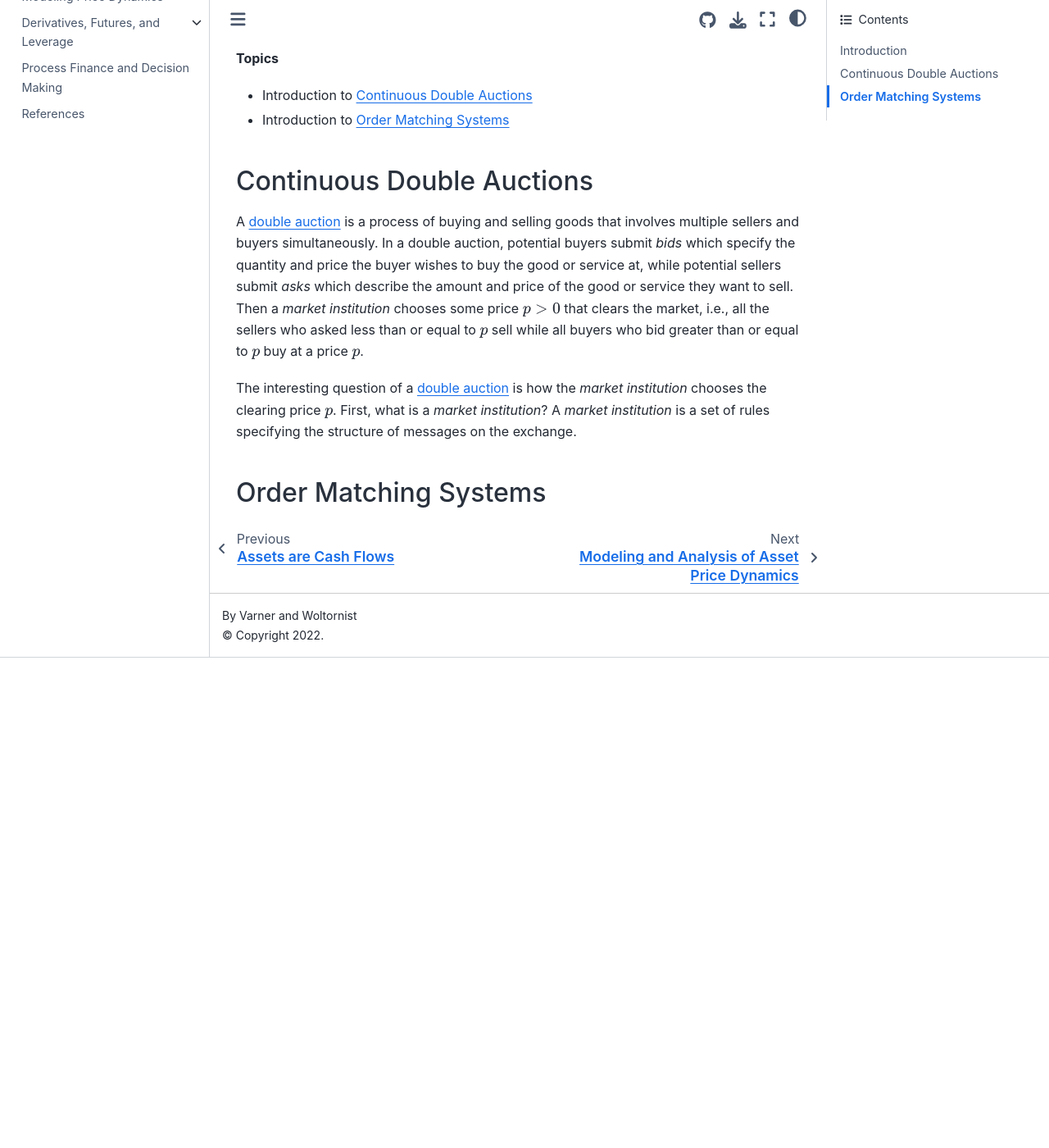
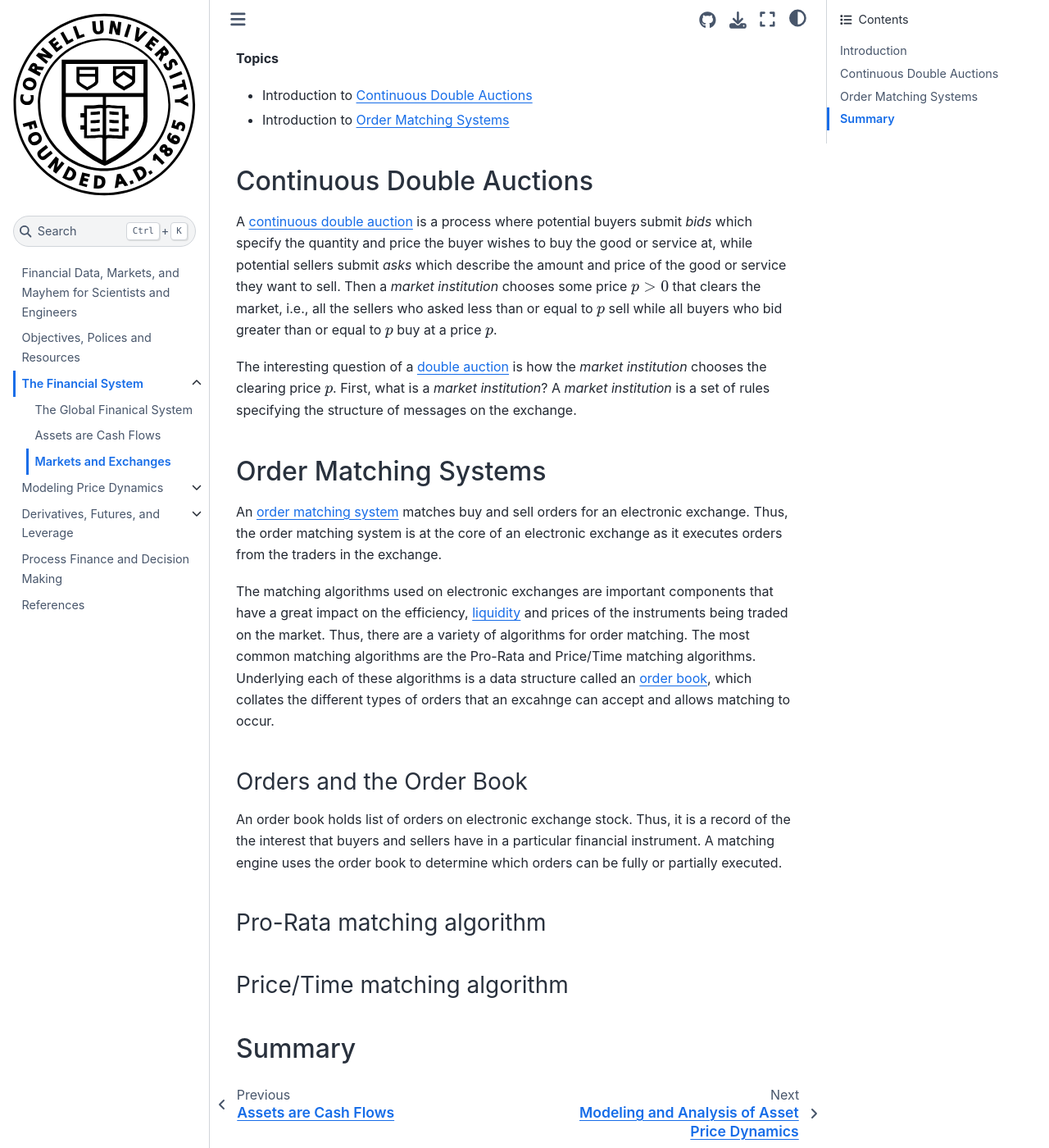
Before and after one commit to varnerlab/CHEME-5660-Markets-Mayhem-Book, a Jupyter Book: the page built from chapter-1-dir/markets.md, in a window 1280 px wide and 1400 px high, scrolled down 1023 px. Shown: the whole window at 82% size. Built offline with Jupyter Book 1.0.4 settings and Sphinx 7.4.7 and the Sphinx Book theme 1.1.4, drawn with Linux system fonts in a browser that asks for light colours; pages that are not in the unit, such as notebooks, are missing from menus; before the commit the page ends 1825 px from its top, so only the background shows below that; some of the changed lines change nothing that is shown; some of the changed text lies outside the part shown.

Commit message:
market structure
working on orders and order books

```diff
--- a/chapter-1-dir/markets.md
+++ b/chapter-1-dir/markets.md
@@ -1,7 +1,7 @@
 # Markets and Exchanges
 
 ## Introduction
-Markets are _places_ (perhaps physical locations such as a retail outlet or virtual sites on the internet) where parties exchange (trade) goods and services. In a physical market, buyers and sellers meet face-to-face, while there is no physical contact between buyers and sellers in a virtual market. Thus, a market is any _place_ where two or more parties engage in an economic transaction, i.e., the exchange of goods, services, information, currency, or any combination that passes from one party to another. While only two parties are needed to make a trade, an efficient market is characterized by many active buyers and sellers.
+Markets are _places_ (perhaps physical locations such as a retail store or virtual sites on the internet) where parties exchange (trade) goods and services. In a physical market, buyers and sellers meet face-to-face, while there is no physical contact between buyers and sellers in a virtual market. Thus, a market is any _place_ where two or more parties engage in an economic transaction, i.e., the exchange of goods, services, information, currency, or any combination that passes from one party to another. While only two parties are needed to make a trade, an efficient market is characterized by many active buyers and sellers.
 
 An exchange is a market where financial instruments such as [securities](https://www.investopedia.com/terms/s/security.asp), [commodities](https://www.investopedia.com/terms/c/commodity.asp), or [derivatives](https://www.investopedia.com/ask/answers/12/derivative.asp) are traded. An exchange ensures fair and orderly trading and the efficient dissemination of price information for securities traded on that exchange. Thus, exchanges give companies, governments, and other groups a platform to sell securities to the investing public (you!). Different products can be traded on different exchanges.
 For example, for [securities](https://www.investopedia.com/terms/s/security.asp), there are [sixteen exchanges in the world](https://en.wikipedia.org/wiki/List_of_stock_exchanges) that have a market capitalization of over US $1 trillion each. These exchanges account for approximately 87\% of global market capitalization. On the other hand, [derivatives](https://www.investopedia.com/ask/answers/12/derivative.asp) are traded on option exchanges such as the [Chicago Board Options Exchange (CBOE)](https://www.cboe.com).
@@ -21,9 +21,21 @@
 
 (content:references:double-auctions)=
 ## Continuous Double Auctions
-A [double auction](https://en.wikipedia.org/wiki/Double_auction) is a process of buying and selling goods that involves multiple sellers and buyers simultaneously. In a double auction, potential buyers submit _bids_ which specify the quantity and price the buyer wishes to buy the good or service at, while potential sellers submit _asks_ which describe the amount and price of the good or service they want to sell. Then a _market institution_ chooses some price $p>0$ that clears the market, i.e., all the sellers who asked less than or equal to $p$ sell while all buyers who bid greater than or equal to $p$ buy at a price $p$.
+A [continuous double auction](https://en.wikipedia.org/wiki/Double_auction) is a process where potential buyers submit _bids_ which specify the quantity and price the buyer wishes to buy the good or service at, while potential sellers submit _asks_ which describe the amount and price of the good or service they want to sell. Then a _market institution_ chooses some price $p>0$ that clears the market, i.e., all the sellers who asked less than or equal to $p$ sell while all buyers who bid greater than or equal to $p$ buy at a price $p$.
 
 The interesting question of a [double auction](https://en.wikipedia.org/wiki/Double_auction) is how the _market institution_ chooses the clearing price $p$. First, what is a _market institution_? A _market institution_ is a set of rules specifying the structure of messages on the exchange.
 
 (content:references:order-matching)=
 ## Order Matching Systems
+An [order matching system](https://en.wikipedia.org/wiki/Order_matching_system) matches buy and sell orders for an electronic exchange. Thus, the order matching system is at the core of an electronic exchange as it executes orders from the traders in the exchange.
+
+The matching algorithms used on electronic exchanges are important components that have a great impact on the efficiency, [liquidity](https://en.wikipedia.org/wiki/Market_liquidity) and prices of the instruments being traded on the market. Thus, there are a variety of algorithms for order matching. The most common matching algorithms are the Pro-Rata and Price/Time matching algorithms. Underlying each of these algorithms is a data structure called an [order book](https://en.wikipedia.org/wiki/Order_book), which collates the different types of orders that an excahnge can accept and allows matching to occur.
+
+### Orders and the Order Book
+An order book holds list of orders on electronic exchange stock. Thus, it is a record of the the interest that buyers and sellers have in a particular financial instrument. A matching engine uses the order book to determine which orders can be fully or partially executed.
+
+### Pro-Rata matching algorithm
+
+### Price/Time matching algorithm
+
+## Summary
--- a/references.bib
+++ b/references.bib
@@ -1,12 +1,60 @@
 %% This BibTeX bibliography file was created using BibDesk.
 %% https://bibdesk.sourceforge.io/
 
-%% Created for Jeffrey Varner at 2022-05-31 19:50:21 -0400
+%% Created for Jeffrey Varner at 2022-06-07 18:13:44 -0400
 
 
 %% Saved with string encoding Unicode (UTF-8)
 
 
+
+@book{Friedman:1993vt,
+	address = {Reading, Mass.},
+	annote = {LDR    01715cam  2200361 a 4500
+001    2033052
+005    20080505142608.0
+008    920914s1993    maua     b    101 0 eng
+906    $a7$bcbc$corignew$d1$eocip$f19$gy-gencatlg
+955    $apc17 to sc00 09-14-92; se35 09-15-92; se45 09-15-92; se05 09-18-92; CIP ver. pv07 01-29-93
+010    $a   92034829
+020    $a0201622637
+020    $a0201624591 (pbk.)
+035    $9(DLC)   92034829
+040    $aDLC$cDLC$dDLC
+050 00 $aHG4515.5$b.W67 1991
+082 00 $a332.63/0285$220
+111 2  $aWorkshop on Double Auction Markets$d(1991 :$cSanta Fe, N.M.)
+245 14 $aThe double auction market :$binstitutions, theories, and evidence /$ceditors, Daniel Friedman, John Rust.
+260    $aReading, Mass. :$bAddison-Wesley Pub. Co.,$cc1993.
+300    $axxvi, 429 p. :$bill. ;$c23 cm.
+490 1  $aProceedings volume, Santa Fe Institute studies in the sciences of complexity ;$v14
+500    $a"Proceedings of the Workshop on Double Auction Markets, held June, 1991 in Santa Fe, New Mexico."
+504    $aIncludes bibliographical references and index.
+650  0 $aProgram trading (Securities)$vCongresses.
+650  0 $aStock exchanges$xData processing$vCongresses.
+650  0 $aSecurities industry$xData processing$vCongresses.
+650  0 $aCommodity exchanges$xData processing$vCongresses.
+700 1  $aFriedman, Daniel,$d1947-
+700 1  $aRust, John,$d1955-
+830  0 $aProceedings volume in the Santa Fe Institute studies in the sciences of complexity ;$vv. 14.
+856 42 $3Publisher description$uhttp://www.loc.gov/catdir/enhancements/fy0833/92034829-d.html
+991    $bc-GenColl$hHG4515.5$i.W67 1991$p00056618399$tCopy 1$wBOOKS
+},
+	author = {Friedman, Daniel and Rust, John},
+	call-number = {HG4515.5},
+	date-added = {2022-06-07 18:13:40 -0400},
+	date-modified = {2022-06-07 18:13:40 -0400},
+	dewey-call-number = {332.63/0285},
+	genre = {Program trading (Securities)},
+	isbn = {0201622637},
+	library-id = {92034829},
+	publisher = {Addison-Wesley Pub. Co.},
+	series = {Proceedings volume, Santa Fe Institute studies in the sciences of complexity},
+	title = {The double auction market: institutions, theories, and evidence},
+	url = {http://www.loc.gov/catdir/enhancements/fy0833/92034829-d.html},
+	volume = {14},
+	year = {1993},
+	bdsk-url-1 = {http://www.loc.gov/catdir/enhancements/fy0833/92034829-d.html}}
 
 @book{Hull:2009vj,
 	address = {Upper Saddle River, NJ},
```
